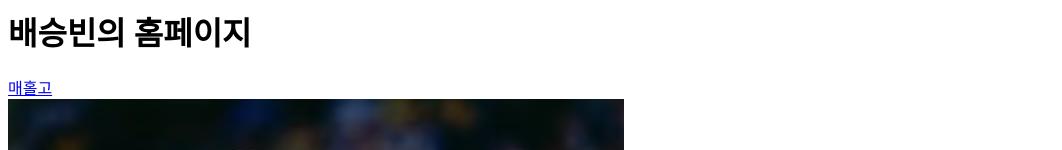
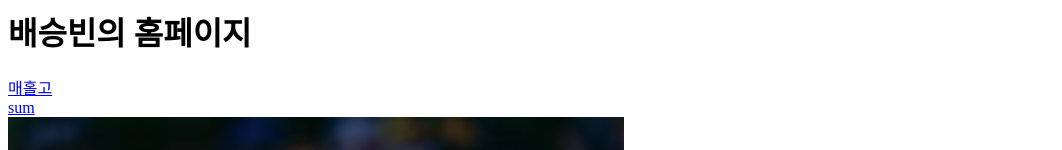
Before and after one commit to seungbinbae/erb2023, a plain HTML site: page index.html in a window 1280 px wide. Shown: the top 150 px of the page, without its empty margins (0-1062 px from the left). Drawn offline with Linux system fonts and the light colour scheme.

Commit message:
Update index.html

```diff
--- a/index.html
+++ b/index.html
@@ -6,6 +6,7 @@
 <body>
 <h1>배승빈의 홈페이지</h1>
 <a href="http://www.maehol.hs.kr/">매홀고</a><br>
+ <a href="sum.html">sum</a><br>
 <img src="jordan.jpg">
 <img width="30%" src="https://blog.kakaocdn.net/dn/cBFY3U/btqHmyamEIm/JzlxE0tbhu5WirztDezha1/img.png">
 <iframe width="560" height="315" src="https://www.youtube.com/embed/Os_heh8vPfs" title="YouTube video player" frameborder="0" allow="accelerometer; autoplay; clipboard-write; encrypted-media; gyroscope; picture-in-picture; web-share" allowfullscreen></iframe>
```
